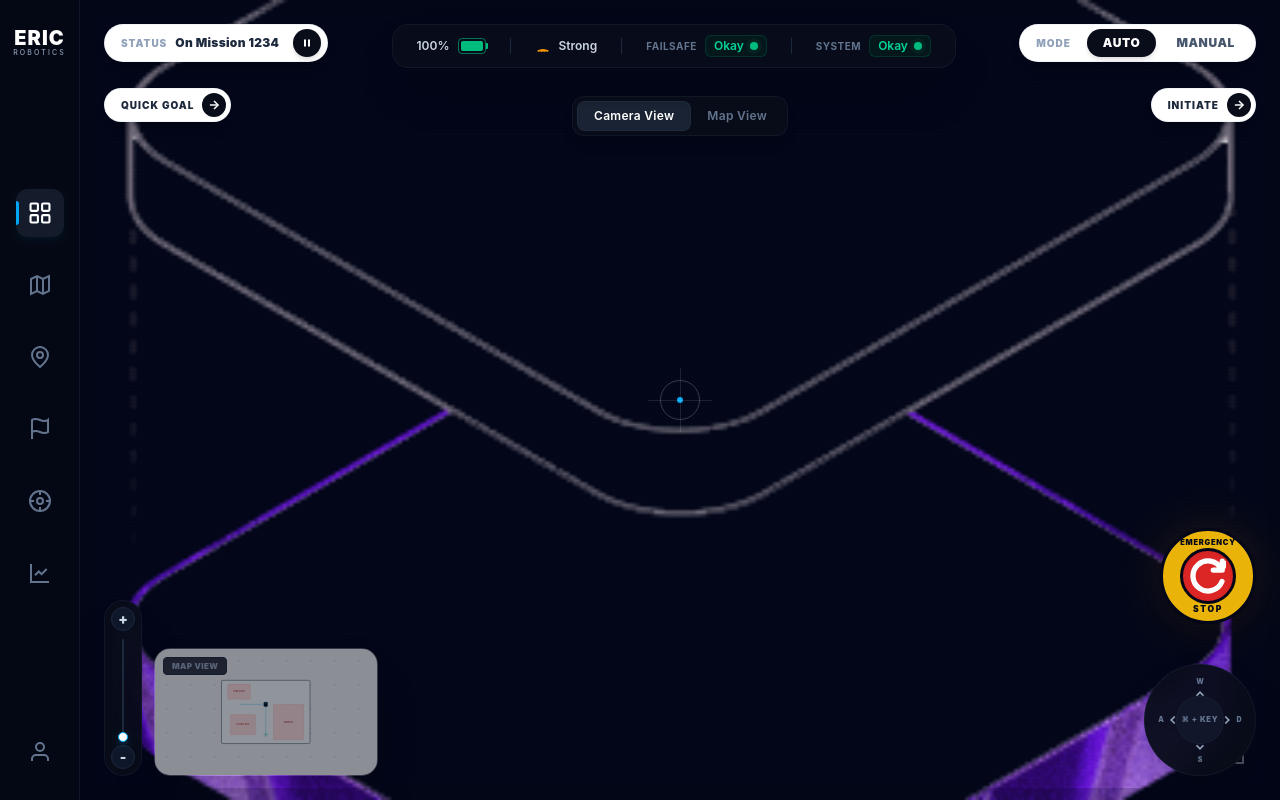
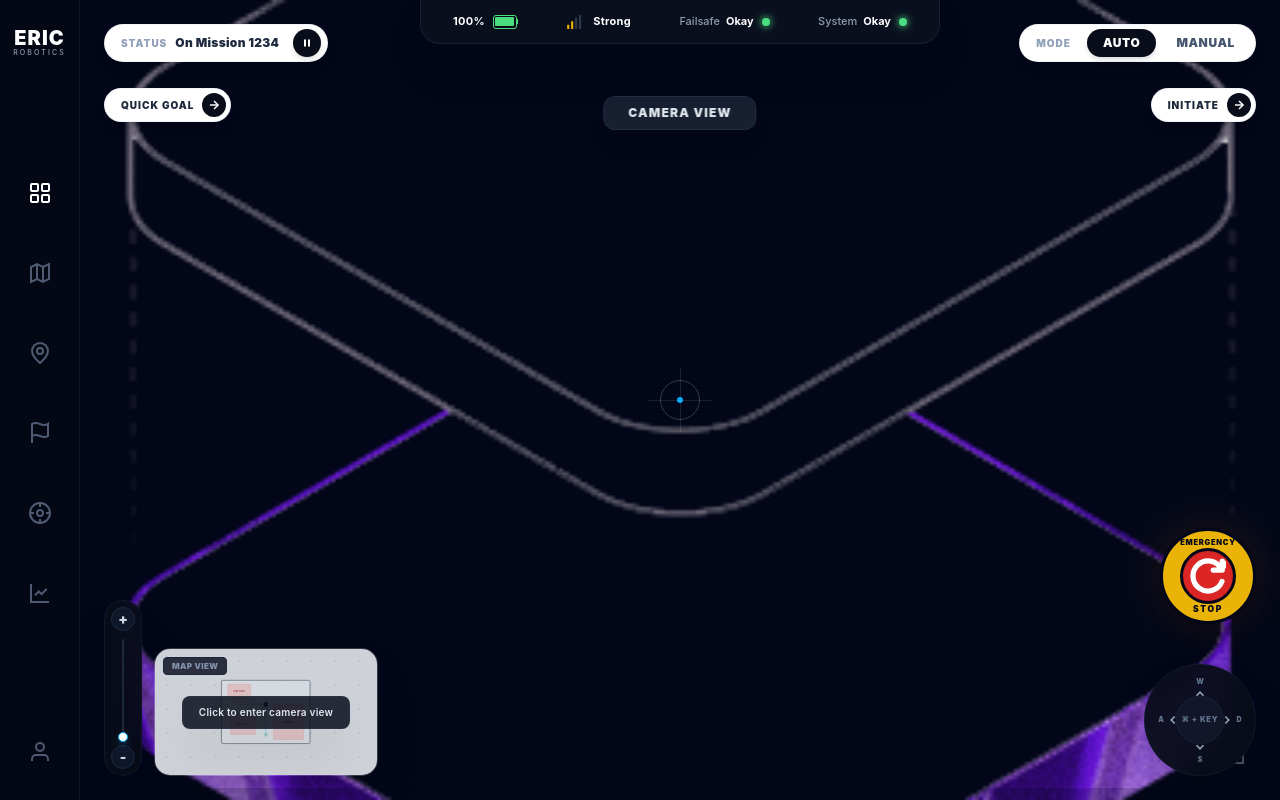
Before and after one commit to renolddickson/FSD_Assignment, a React (Vite) app: page / in a window 1280 px wide. Built offline with nearby package versions, Linux system fonts and the light colour scheme.

Commit message:
feat: Layout & UI components withs dummy data

```diff
--- a/src/components/MainViewport.tsx
+++ b/src/components/MainViewport.tsx
@@ -5,6 +5,7 @@ import { PipWindow } from "./PipWindow";
 import { EmergencyStop } from "./EmergencyStop";
 import { DpadController } from "./DpadController";
 import { ViewToggle } from "./ViewToggle";
+import { TelemetryPanel } from "./TelemetryPanel";
 import heroImg from "../assets/hero.png";
 
 export const MainViewport = () => {
@@ -187,6 +188,9 @@ export const MainViewport = () => {
         onPauseToggle={() => setIsMissionPaused((prev) => !prev)}
       />
 
+      {/* 1.5. Pressed Top Telemetry Panel */}
+      <TelemetryPanel />
+
       {/* 2. Floating View Toggle Bar */}
       <div className="absolute top-24 left-1/2 -translate-x-1/2 z-40 pointer-events-auto">
         <ViewToggle activeView={activeView} onViewChange={setActiveView} />
--- a/src/components/PipWindow.tsx
+++ b/src/components/PipWindow.tsx
@@ -72,12 +72,14 @@ export const PipWindow = ({
           {renderViewContent(inactiveView, true)}
         </div>
 
-        {/* HUD Dark Glass Overlay on Hover */}
-        <div className="absolute inset-0 bg-[#040814]/40 group-hover:bg-[#040814]/60 flex items-center justify-center transition-all duration-300">
-          <div className="px-3 py-1.5 rounded-lg bg-[#090D1A]/90 border border-slate-800/40 text-[10px] font-black text-slate-200 tracking-wider uppercase opacity-0 group-hover:opacity-100 transition-opacity duration-300 shadow-xl">
-            Click to swap views
+        {/* HUD Translucent Overlay Banner (Only when map is in PiP, matching screenshots exactly) */}
+        {inactiveView === "map" && (
+          <div className="absolute inset-0 flex items-center justify-center bg-slate-900/10">
+            <div className="px-4 py-2 rounded-lg bg-[#090D1A]/85 border border-slate-700/40 text-[10px] font-semibold text-slate-200 tracking-wide select-none shadow-2xl">
+              Click to enter camera view
+            </div>
           </div>
-        </div>
+        )}
       </div>
     </div>
   );
--- a/src/components/Sidenav.tsx
+++ b/src/components/Sidenav.tsx
@@ -88,7 +88,7 @@ export const Sidenav = () => {
       </div>
 
       {/* Middle Section: Navigation Icons */}
-      <nav className="flex flex-col gap-6 w-full px-2">
+      <nav className="flex flex-col gap-8 w-full">
         {navItems.map((item) => {
           const isActive = activeTab === item.id;
           return (
@@ -96,18 +96,11 @@ export const Sidenav = () => {
               key={item.id}
               onClick={() => setActiveTab(item.id)}
               title={item.label}
-              className={`relative flex items-center justify-center w-12 h-12 mx-auto rounded-xl transition-all duration-300 group cursor-pointer ${
-                isActive
-                  ? "bg-[#1E293B]/60 text-white shadow-md shadow-sky-500/5"
-                  : "text-slate-500 hover:text-slate-300 hover:bg-[#0F172A]/40"
+              className={`relative flex items-center justify-center w-12 h-12 mx-auto transition-all duration-300 group cursor-pointer ${
+                isActive ? "text-white" : "text-[#4F5B73] hover:text-slate-200"
               }`}
             >
-              {/* Left active line indicator */}
-              {isActive && (
-                <span className="absolute left-0 w-[3px] h-6 bg-sky-500 rounded-r-md transition-all duration-300" />
-              )}
-
-              <div className={`transition-transform duration-300 ${isActive ? "scale-105" : "group-hover:scale-105"}`}>
+              <div className="transition-transform duration-300 group-hover:scale-105">
                 {item.icon}
               </div>
 
@@ -121,7 +114,7 @@ export const Sidenav = () => {
       </nav>
 
       {/* Bottom Section: User Profile */}
-      <div className="group relative flex items-center justify-center w-12 h-12 rounded-xl text-slate-500 hover:text-slate-300 hover:bg-[#0F172A]/40 transition-all duration-300 cursor-pointer">
+      <div className="group relative flex items-center justify-center w-12 h-12 text-[#4F5B73] hover:text-slate-200 transition-all duration-300 cursor-pointer">
         <svg className="w-6 h-6" viewBox="0 0 24 24" fill="none" stroke="currentColor" strokeWidth="2">
           <path d="M20 21v-2a4 4 0 0 0-4-4H8a4 4 0 0 0-4 4v2" />
           <circle cx="12" cy="7" r="4" />
--- a/src/components/TelemetryPanel.tsx
+++ b/src/components/TelemetryPanel.tsx
@@ -1,59 +1,59 @@
 export const TelemetryPanel = () => {
   return (
-    <div className="flex items-center gap-6 px-6 py-2.5 bg-[#090D1A]/90 backdrop-blur-md border border-slate-800/40 rounded-2xl shadow-2xl select-none">
-      {/* Battery Indicator */}
+    <div className="absolute top-0 left-1/2 -translate-x-1/2 w-[520px] h-11 bg-[#0A0F1E] border-b border-x border-[#1E293B]/60 rounded-b-[20px] shadow-2xl flex items-center justify-between px-8 select-none z-50">
+
+      {/* Battery Indicator: "100% [battery icon]" */}
       <div className="flex items-center gap-2">
-        <span className="text-xs font-semibold text-slate-300">100%</span>
-        <div className="relative w-7 h-4 border border-emerald-500/60 rounded-[4px] p-[2px] flex items-center">
-          <div className="w-full h-full bg-emerald-500 rounded-[2px]" />
-          {/* Battery Nipple */}
-          <div className="absolute -right-[3px] top-[4px] w-[2px] h-[6px] bg-emerald-500 rounded-r-[1px]" />
+        <span className="text-[11px] font-bold text-white tracking-wide">100%</span>
+
+        {/* Battery Container */}
+        <div className="relative w-6 h-3.5 border border-[#4ADE80] rounded-[3px] p-[1.5px] flex items-center bg-[#070B16]">
+          {/* Green battery fill block */}
+          <div className="w-full h-full bg-[#4ADE80] rounded-[1px]" />
+
+          {/* White/Green Battery Nipple */}
+          <div className="absolute -right-[2.5px] top-[3.5px] w-[1px] h-[5px] bg-[#4ADE80] rounded-r-[0.5px]" />
         </div>
       </div>
 
-      {/* Vertical divider */}
-      <div className="w-[1px] h-4 bg-slate-800" />
-
-      {/* Signal Strength */}
+      {/* Signal Strength: "[signal bars] Strong" */}
       <div className="flex items-center gap-2">
-        <svg className="w-4 h-4 text-amber-500" viewBox="0 0 24 24" fill="none" stroke="currentColor" strokeWidth="2.5">
-          <path d="M12 20h.01M8 20h.01M4 20h.01M16 20h.01M20 20h.01" />
-          <path d="M20 20a16 16 0 0 0-16 0" />
-          <path d="M16 20a10 10 0 0 0-8 0" />
-          <path d="M12 20a4 4 0 0 0 0 0" />
+        {/* Custom Signal Bars SVG */}
+        <svg className="w-5 h-3.5" viewBox="0 0 20 16" fill="none">
+          {/* Bar 1 (Shortest - Active Amber) */}
+          <rect x="1" y="11" width="2.5" height="5" rx="0.5" fill="#EAB308" />
+          {/* Bar 2 (Active Amber/Green) */}
+          <rect x="5.5" y="7" width="2.5" height="9" rx="0.5" fill="#EAB308" />
+          {/* Bar 3 (Muted Gray) */}
+          <rect x="10" y="3" width="2.5" height="13" rx="0.5" fill="#475569" fillOpacity="0.6" />
+          {/* Bar 4 (Tallest - Muted Gray) */}
+          <rect x="14.5" y="0" width="2.5" height="16" rx="0.5" fill="#475569" fillOpacity="0.6" />
         </svg>
-        <span className="text-xs font-semibold text-slate-300">Strong</span>
+        <span className="text-[11px] font-bold text-white tracking-wide">Strong</span>
       </div>
 
-      {/* Vertical divider */}
-      <div className="w-[1px] h-4 bg-slate-800" />
-
-      {/* Failsafe */}
-      <div className="flex items-center gap-2">
-        <span className="text-[10px] text-slate-500 uppercase font-bold tracking-wider">Failsafe</span>
-        <div className="flex items-center gap-1.5 bg-emerald-950/40 border border-emerald-900/50 px-2 py-0.5 rounded-md">
-          <span className="text-xs font-semibold text-emerald-400">Okay</span>
-          <span className="relative flex h-2 w-2">
-            <span className="animate-ping absolute inline-flex h-full w-full rounded-full bg-emerald-400 opacity-75"></span>
-            <span className="relative inline-flex rounded-full h-2 w-2 bg-emerald-500"></span>
-          </span>
-        </div>
+      {/* Failsafe Check: "Failsafe Okay [green dot]" */}
+      <div className="flex items-center gap-1.5">
+        <span className="text-[11px] text-[#8F9CAE] font-medium">Failsafe</span>
+        <span className="text-[11px] text-white font-bold">Okay</span>
+        {/* Small glowing green status indicator */}
+        <span className="relative flex h-2 w-2 ml-0.5">
+          <span className="animate-ping absolute inline-flex h-full w-full rounded-full bg-[#4ADE80] opacity-75"></span>
+          <span className="relative inline-flex rounded-full h-2 w-2 bg-[#4ADE80] shadow-[0_0_8px_#4ADE80]"></span>
+        </span>
       </div>
 
-      {/* Vertical divider */}
-      <div className="w-[1px] h-4 bg-slate-800" />
+      {/* System Check: "System Okay [green dot]" */}
+      <div className="flex items-center gap-1.5">
+        <span className="text-[11px] text-[#8F9CAE] font-medium">System</span>
+        <span className="text-[11px] text-white font-bold">Okay</span>
+        {/* Small glowing green status indicator */}
+        <span className="relative flex h-2 w-2 ml-0.5">
+          <span className="animate-ping absolute inline-flex h-full w-full rounded-full bg-[#4ADE80] opacity-75"></span>
+          <span className="relative inline-flex rounded-full h-2 w-2 bg-[#4ADE80] shadow-[0_0_8px_#4ADE80]"></span>
+        </span>
+      </div>
 
-      {/* System Status */}
-      <div className="flex items-center gap-2">
-        <span className="text-[10px] text-slate-500 uppercase font-bold tracking-wider">System</span>
-        <div className="flex items-center gap-1.5 bg-emerald-950/40 border border-emerald-900/50 px-2 py-0.5 rounded-md">
-          <span className="text-xs font-semibold text-emerald-400">Okay</span>
-          <span className="relative flex h-2 w-2">
-            <span className="animate-ping absolute inline-flex h-full w-full rounded-full bg-emerald-400 opacity-75"></span>
-            <span className="relative inline-flex rounded-full h-2 w-2 bg-emerald-500"></span>
-          </span>
-        </div>
-      </div>
     </div>
   );
 };
--- a/src/components/Topbar.tsx
+++ b/src/components/Topbar.tsx
@@ -1,4 +1,3 @@
-import { TelemetryPanel } from "./TelemetryPanel";
 import { ModeSelector } from "./ModeSelector";
 
 interface TopbarProps {
@@ -45,11 +44,6 @@ export const Topbar = ({
         </button>
       </div>
 
-      {/* Center: Telemetry Panel */}
-      <div className="pointer-events-auto flex flex-col items-center gap-4">
-        <TelemetryPanel />
-      </div>
-
       {/* Right: Mode Selector */}
       <div className="pointer-events-auto">
         <ModeSelector mode={mode} onModeChange={onModeChange} />
--- a/src/components/ViewToggle.tsx
+++ b/src/components/ViewToggle.tsx
@@ -4,28 +4,16 @@ interface ViewToggleProps {
 }
 
 export const ViewToggle = ({ activeView, onViewChange }: ViewToggleProps) => {
+  const handleClick = () => {
+    onViewChange(activeView === "camera" ? "map" : "camera");
+  };
+
   return (
-    <div className="flex items-center p-1 bg-[#090D1A]/95 backdrop-blur-md border border-slate-800/40 rounded-xl shadow-lg select-none">
-      <button
-        onClick={() => onViewChange("camera")}
-        className={`px-4 py-1.5 rounded-lg text-xs font-semibold tracking-wide transition-all duration-300 cursor-pointer ${
-          activeView === "camera"
-            ? "bg-[#1A2333] text-white shadow-inner border border-slate-700/30"
-            : "text-slate-500 hover:text-slate-300"
-        }`}
-      >
-        Camera View
-      </button>
-      <button
-        onClick={() => onViewChange("map")}
-        className={`px-4 py-1.5 rounded-lg text-xs font-semibold tracking-wide transition-all duration-300 cursor-pointer ${
-          activeView === "map"
-            ? "bg-[#1A2333] text-white shadow-inner border border-slate-700/30"
-            : "text-slate-500 hover:text-slate-300"
-        }`}
-      >
-        Map View
-      </button>
-    </div>
+    <button
+      onClick={handleClick}
+      className="px-6 py-2 bg-[#1A2333]/90 hover:bg-[#25324A]/90 backdrop-blur-md border border-slate-700/50 rounded-xl shadow-xl text-xs font-black tracking-widest text-slate-200 uppercase transition-all duration-300 cursor-pointer select-none"
+    >
+      {activeView === "camera" ? "Camera View" : "Map View"}
+    </button>
   );
 };
```
